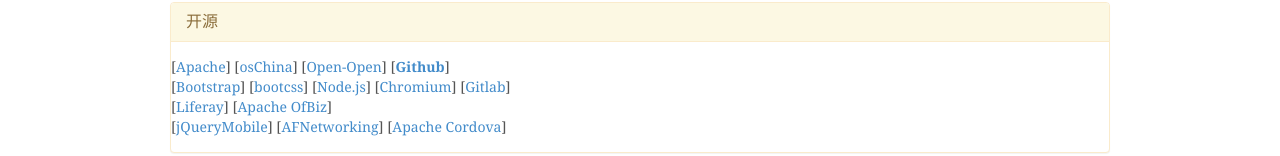
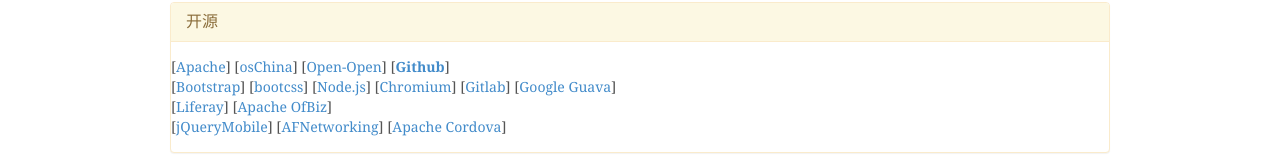
Before and after one commit to lark3/lark3.github.io, a plain HTML site: page bookmark.html in a window 1280 px wide. Shown: the part 329-485 px from the top of the page. Drawn offline with Linux system fonts and the light colour scheme.

Commit message:
Update bookmark.html

```diff
--- a/bookmark.html
+++ b/bookmark.html
@@ -159,6 +159,9 @@
             [<a href="http://nodejs.org" class="">Node.js</a>]
             [<a href="http://www.chromium.org/" class="">Chromium</a>]
             [<a href="https://www.gitlab.com/" class="">Gitlab</a>]
+
+            [<a href=" http://code.google.com/p/guava-libraries/" class="">Google Guava</a>]
+
            <br/>
           [<a href="http://www.liferay.com/" class="">Liferay</a>]
            [<a href="http://ofbiz.apache.org/" class="">Apache OfBiz</a>]
```
